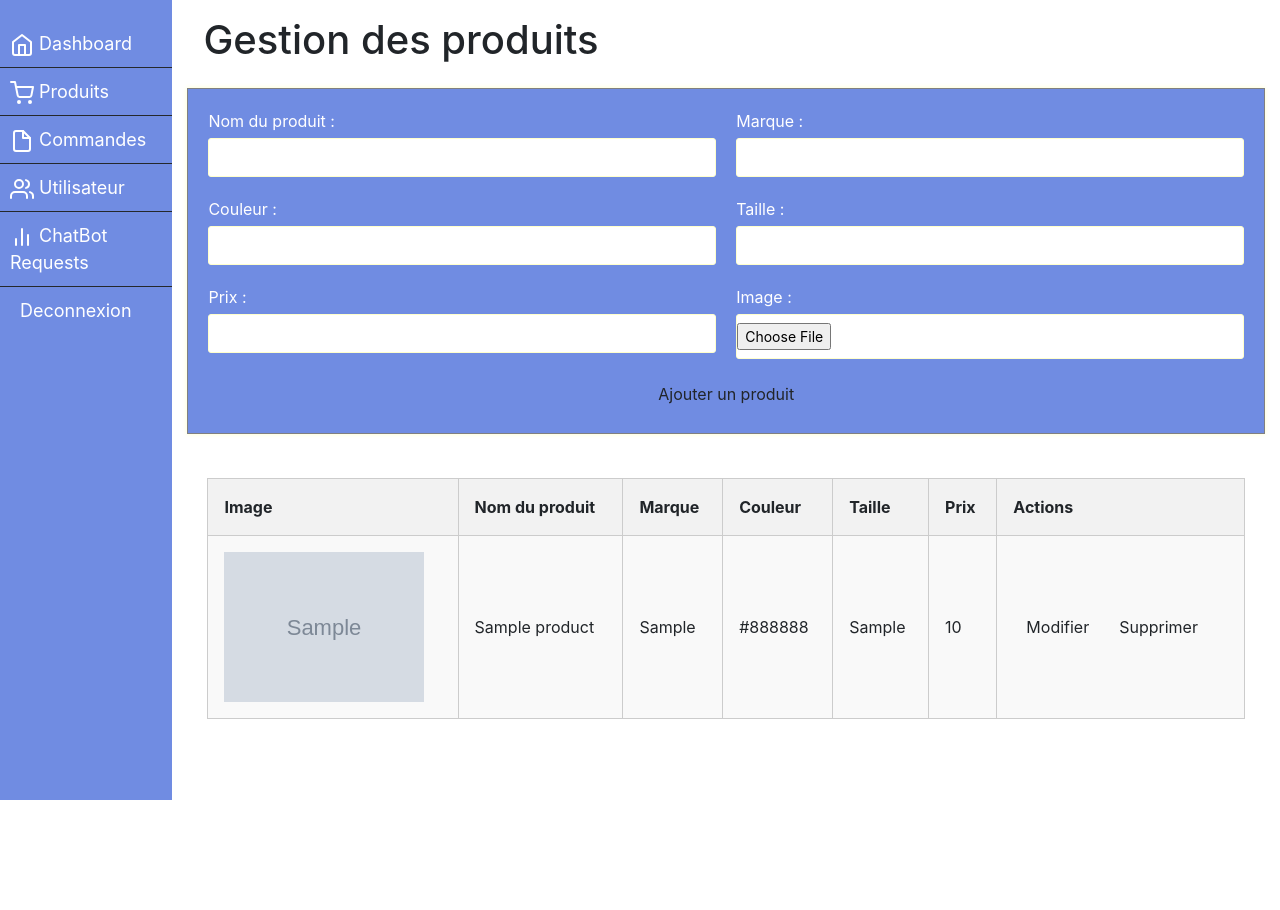
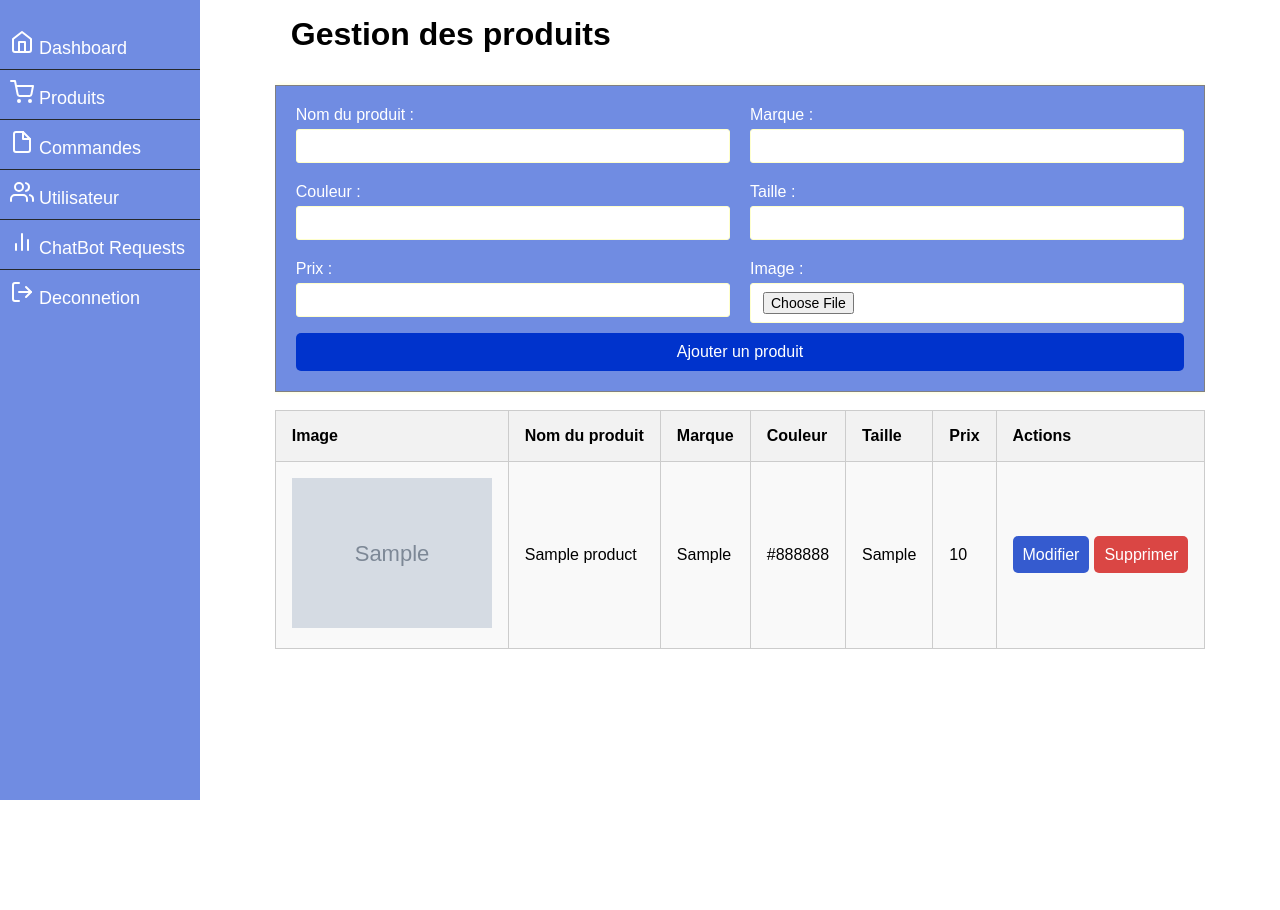
Before and after one commit to bleathingman/SneakMe, a PHP site: page /products.php in a window 1280 px wide. Before the commit the page ends 800 px from the top, so only its background shows below. Run offline with PHP 8.4, Linux system fonts and the light colour scheme; the visitor is signed in with stand-in values (Sample User, id 1); tables that the repository leaves empty or names only in its code hold one stand-in row (values such as "Sample post"); grey boxes marked "Sample" are stand-in pictures.

Commit message:
refonte page produit

```diff
--- a/assets/css/style.css
+++ b/assets/css/style.css
@@ -1,22 +1,26 @@
 /* style.css */
+
+*{
+    margin: 0;
+    padding: 0;
+}
+
+html {
+    height: 100%;
+}
 
 body {
     display: flex;
-    justify-content: center;
-    height: 100vh;
-    margin: 0;
-    padding: 0;
-    background-color: #f6f6f6;
+    height: 100%;
     font-family: Arial, sans-serif;
 }
 
 .container {
-    height: 100%;
+    margin: auto;
     overflow: auto;
 }
 
 .sidebar {
-    height: 100%;
     width: 200px;
     top: 0;
     left: 0;
@@ -52,18 +56,6 @@ body {
 .sidebar a i {
     margin-right: 10px;
     color: black;
-}
-
-@media (max-width: 768px) {
-    .sidebar {
-        width: 100%;
-        height: auto;
-        position: relative;
-    }
-
-    .sidebar a {
-        float: left;
-    }
 }
 
 
@@ -198,15 +190,14 @@ img {
 .scrollable {
     height: 500px;
     overflow-y: scroll;
-    padding: 20px;
 }
 
 /* Styles pour le formulaire */
-.form {
-    color: #ffffff;
+.form-product {
+    color: #fff;
     background-color: #0033cc8f;
     padding: 20px;
-    border: 1px solid grey;
+    border: 1px solid #808080;
     box-shadow: 0 0 5px #ffffcc;
     width: 100%;
     box-sizing: border-box;
@@ -218,6 +209,7 @@ img {
     display: grid;
     grid-template-columns: repeat(2, 1fr); /* Deux colonnes avec largeur flexible */
     grid-gap: 20px;
+    padding-bottom: 10px;
 }
 
 .form-group>div {
@@ -232,16 +224,11 @@ img {
 .form-group input[type="text"],
 .form-group input[type="number"],
 .form-group input[type="file"] {
-    background-color: white;
+    background-color: #fff;
     border: 1px solid #ffffcc;
     padding: 8px 12px; /* Augmenter le padding pour un meilleur espacement */
     font-size: 14px;
     border-radius: 3px;
-    width: 100%; /* Le champ prend tout l'espace disponible */
-}
-
-.form-group input[type="file"] {
-    padding: 8px 0;
 }
 
 .form-group input[type="submit"] {
@@ -276,43 +263,52 @@ img {
 
 /* Styles pour le bouton Modifier et Supprimer un produit */
 
-.btn {
-    display: inline-block;
-    padding: 4px 8px;
-    border: 2px solid grey;
-    background-color: #ffffcc;
+.btn-edit {
+    margin-right: 5px;
+    padding: 10px;
+    font-family: arial;
+    font-size: 16px;
     text-decoration: none;
-    font-size: 14px;
-    color: #ffffff;
-    cursor: pointer;
+    color: #fff;
+    background-color: #355bcf;
+    border-radius: 5px;
+    border: none;
     transition: background-color 0.3s;
 }
 
 .btn-edit:hover {
-    background-color: #D3D3FF;
-}
-
-.btn-edit {
-    margin-right: 4px;
+    background-color: #0040ff;
 }
 
 .btn-delete {
-    color: beige;
+    padding: 10px;
+    font-family: arial;
+    font-size: 16px;
+    text-decoration: none;
+    color: #fff;
+    background-color: #da4644;
+    border-radius: 5px;
+    border: none;
+    transition: background-color 0.3s;
 }
 
 .btn-delete:hover {
-    background-color: #FFB6B6;
+    background-color: #ff0000;
 }
 
-.btn .btn-add {
-    padding: 8px 16px;
-    font-size: 14px;
-    color: #ffffff !important;
+.btn-add {
+    width: 100%;
+    padding: 10px;
+    font-family: arial;
+    font-size: 16px;
+    text-decoration: none;
+    color: #FFFFFF;
     background-color: #0033cc;
-    cursor: pointer;
-    border-radius: 3px;
+    border-radius: 5px;
+    border: none;
     transition: background-color 0.3s;
 }
+
 
 .btn-add:hover {
     background-color: #0033cc8f;
--- a/products.php
+++ b/products.php
@@ -21,8 +21,6 @@ error_reporting(E_ALL);
 	<meta charset="UTF-8">
 	<meta name="viewport" content="width=device-width, initial-scale=1.0">
 	<title>Gestion des produits</title>
-	<link rel="stylesheet" href="assets/css/style.css">
-	<link href="https://maxcdn.bootstrapcdn.com/bootstrap/4.5.2/css/bootstrap.min.css" rel="stylesheet">
 	<script src="https://ajax.googleapis.com/ajax/libs/jquery/3.5.1/jquery.min.js"></script>
 	<script src="https://cdnjs.cloudflare.com/ajax/libs/popper.js/1.16.0/umd/popper.min.js"></script>
 	<script src="https://maxcdn.bootstrapcdn.com/bootstrap/4.5.2/js/bootstrap.min.js"></script>
@@ -38,7 +36,7 @@ error_reporting(E_ALL);
 		<h1>Gestion des produits</h1>
 
 		<!-- Formulaire de création de produit -->
-		<form class="form" action="gestion_produits/create_product.php" method="post" enctype="multipart/form-data">
+		<form class="form-product" action="gestion_produits/create_product.php" method="post" enctype="multipart/form-data">
 			<div class="form-group">
 				<div>
 					<label for="product_name">Nom du produit :</label>
@@ -65,7 +63,7 @@ error_reporting(E_ALL);
 					<input type="file" id="image" name="image" accept="image/*">
 				</div>
 			</div>
-			<input class="btn btn-add" type="submit" value="Ajouter un produit">
+			<button class="btn btn-add" type="submit">Ajouter un produit</button>
 		</form>
 		<br>
 
--- a/templates/header.php
+++ b/templates/header.php
@@ -1,6 +1,5 @@
 <head>
     <link rel="stylesheet" href="assets/css/style.css">
-    <link rel="stylesheet" href="https://maxcdn.bootstrapcdn.com/bootstrap/4.5.2/css/bootstrap.min.css">
 </head>
 
 <nav class="sidebar">
@@ -28,5 +27,9 @@
             <line x1="12" y1="20" x2="12" y2="4"></line>
             <line x1="6" y1="20" x2="6" y2="14"></line>
         </svg> ChatBot Requests</a>
-    <a href="logout.php"><i class="fa-regular fa-arrow-right-from-bracket"></i> Deconnexion</a>
+    <a href="logout.php"><svg xmlns="http://www.w3.org/2000/svg" width="24" height="24" viewBox="0 0 24 24" fill="none" stroke="currentColor" stroke-width="2" stroke-linecap="round" stroke-linejoin="round" class="feather feather-log-out">
+            <path d="M9 21H5a2 2 0 0 1-2-2V5a2 2 0 0 1 2-2h4"></path>
+            <polyline points="16 17 21 12 16 7"></polyline>
+            <line x1="21" y1="12" x2="9" y2="12"></line>
+        </svg> Deconnetion</a>
 </nav>
```
